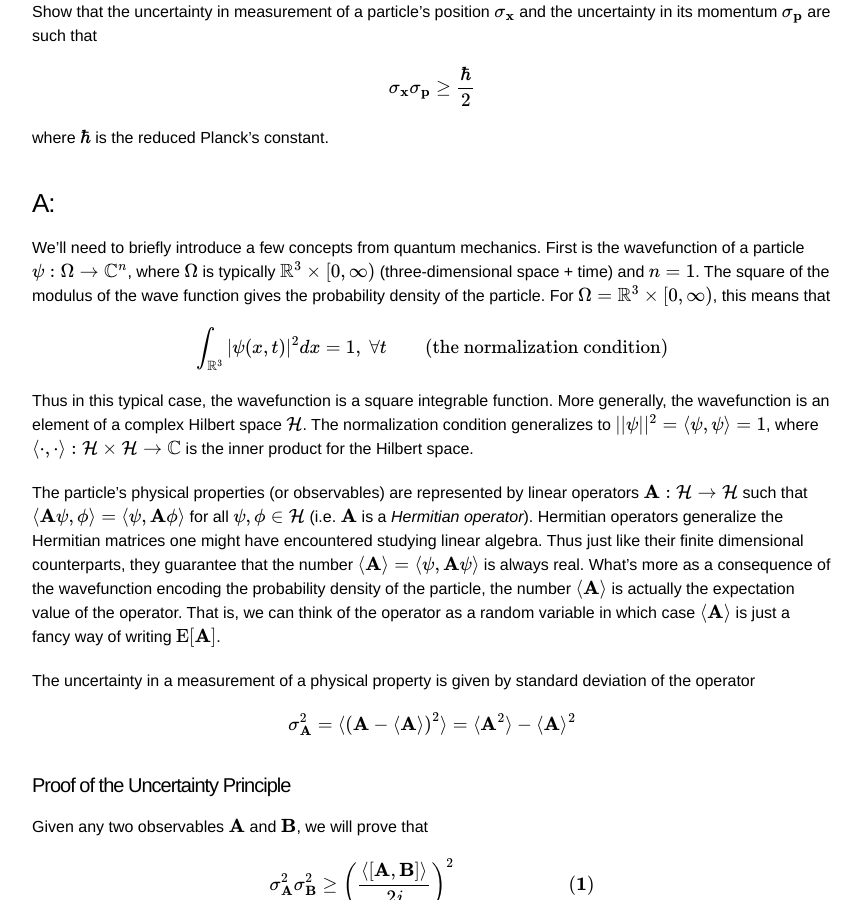
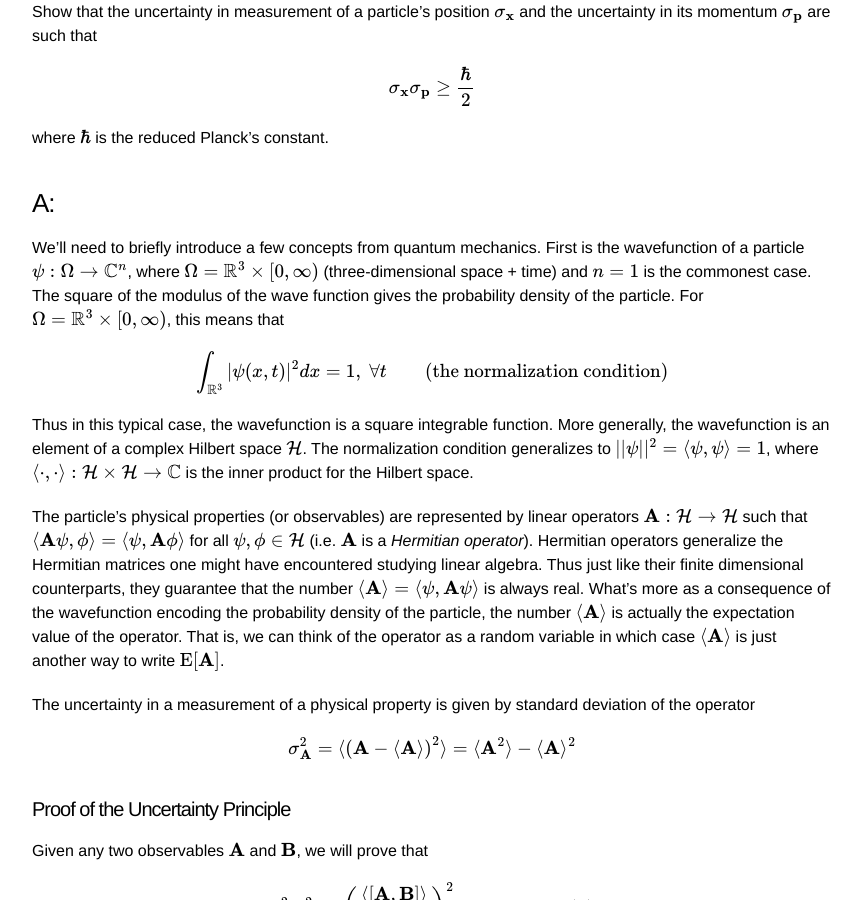
Before and after one commit to yourlifeofmath/yourlifeofmath.github.io, a Jekyll site: the page built from _posts/2019-01-07-Heisenberg.md, in a window 1280 px wide and 900 px high, scrolled down 244 px. Shown: the whole window, without its empty margins (208-1070 px from the left). Built offline with Jekyll 4.4.1, drawn with Linux system fonts in a browser that asks for light colours; formulas are drawn with MathJax 3.

Commit message:
Update 2019-01-07-Heisenberg.md

```diff
--- a/_posts/2019-01-07-Heisenberg.md
+++ b/_posts/2019-01-07-Heisenberg.md
@@ -10,10 +10,10 @@ math: true
 Show that the uncertainty in measurement of a particle's position $$\sigma_\mathbf{x}$$ and the uncertainty in its momentum  $$\sigma_\mathbf{p}$$ are such that \\[\sigma_\mathbf{x}\sigma_\mathbf{p} \ge \frac{\hbar}{2}\\]  where $\hbar$ is the reduced Planck's constant.
 
 ### A:
-We'll need to briefly introduce a few concepts from quantum mechanics. First is the wavefunction of a particle $\psi:\Omega\rightarrow \mathbb{C}^n$, where $\Omega$ is typically $\mathbb{R}^3\times[0,\infty)$ (three-dimensional space + time) and $n=1$. The square of the modulus of the wave function gives the probability density of the particle. For $\Omega = \mathbb{R}^3\times[0,\infty)$, this means that \\[\int_{\mathbb{R}^3}|\psi(x,t)|^2 dx = 1,\; \forall t\qquad \textrm{(the normalization condition)} \\]
+We'll need to briefly introduce a few concepts from quantum mechanics. First is the wavefunction of a particle $\psi:\Omega\rightarrow \mathbb{C}^n$, where $\Omega=\mathbb{R}^3\times[0,\infty)$ (three-dimensional space + time) and $n=1$ is the commonest case. The square of the modulus of the wave function gives the probability density of the particle. For $\Omega = \mathbb{R}^3\times[0,\infty)$, this means that \\[\int_{\mathbb{R}^3}|\psi(x,t)|^2 dx = 1,\; \forall t\qquad \textrm{(the normalization condition)} \\]
 Thus in this typical case, the wavefunction is a square integrable function. More generally, the wavefunction is an element of a complex Hilbert space $\mathcal{H}$. The normalization condition generalizes to $||\psi||^2=\langle\psi,\psi\rangle = 1$, where $\langle\cdot,\cdot\rangle:\mathcal{H}\times\mathcal{H}\rightarrow\mathbb{C}$ is the inner product for the Hilbert space.
 
-The particle's physical properties (or observables) are represented by linear operators $\mathbf{A}:\mathcal{H}\rightarrow\mathcal{H}$ such that $\langle{\mathbf{A}\psi,\phi\rangle}=\langle \psi,\mathbf{A}\phi\rangle$ for all $\psi,\phi \in \mathcal{H}$  (i.e. $\mathbf{A}$ is a *Hermitian operator*). Hermitian operators generalize the Hermitian matrices one might have encountered studying linear algebra. Thus just like their finite dimensional counterparts, they guarantee that the number $\langle \mathbf{A}\rangle =\langle \psi,\mathbf{A}\psi\rangle$ is always real. What's more as a consequence of the wavefunction encoding the probability density of the particle, the number $\langle\mathbf{A}\rangle$ is actually the expectation value of the operator. That is, we can think of the operator as a random variable in which case $\langle\mathbf{A}\rangle$ is just a fancy way of writing $\textrm{E}[\mathbf{A}]$.
+The particle's physical properties (or observables) are represented by linear operators $\mathbf{A}:\mathcal{H}\rightarrow\mathcal{H}$ such that $\langle{\mathbf{A}\psi,\phi\rangle}=\langle \psi,\mathbf{A}\phi\rangle$ for all $\psi,\phi \in \mathcal{H}$  (i.e. $\mathbf{A}$ is a *Hermitian operator*). Hermitian operators generalize the Hermitian matrices one might have encountered studying linear algebra. Thus just like their finite dimensional counterparts, they guarantee that the number $\langle \mathbf{A}\rangle =\langle \psi,\mathbf{A}\psi\rangle$ is always real. What's more as a consequence of the wavefunction encoding the probability density of the particle, the number $\langle\mathbf{A}\rangle$ is actually the expectation value of the operator. That is, we can think of the operator as a random variable in which case $\langle\mathbf{A}\rangle$ is just another way to write $\textrm{E}[\mathbf{A}]$.
 
 The uncertainty in a measurement of a physical property is given by standard deviation of the operator \\[\sigma_\mathbf{A}^2 = \langle\left(\mathbf{A}-\langle\mathbf{A}\rangle\right)^2\rangle= {\langle\mathbf{A}^2\rangle - \langle\mathbf{A}\rangle^2} \\]
 
```
